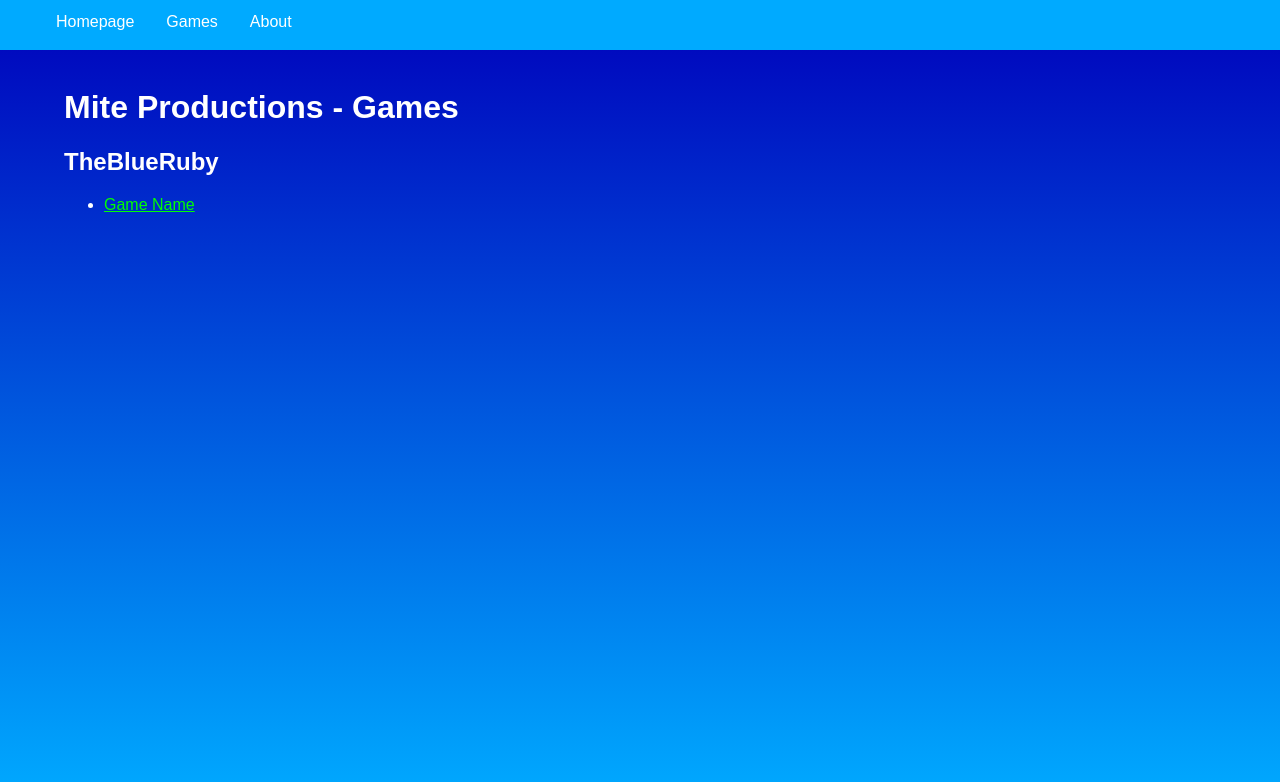
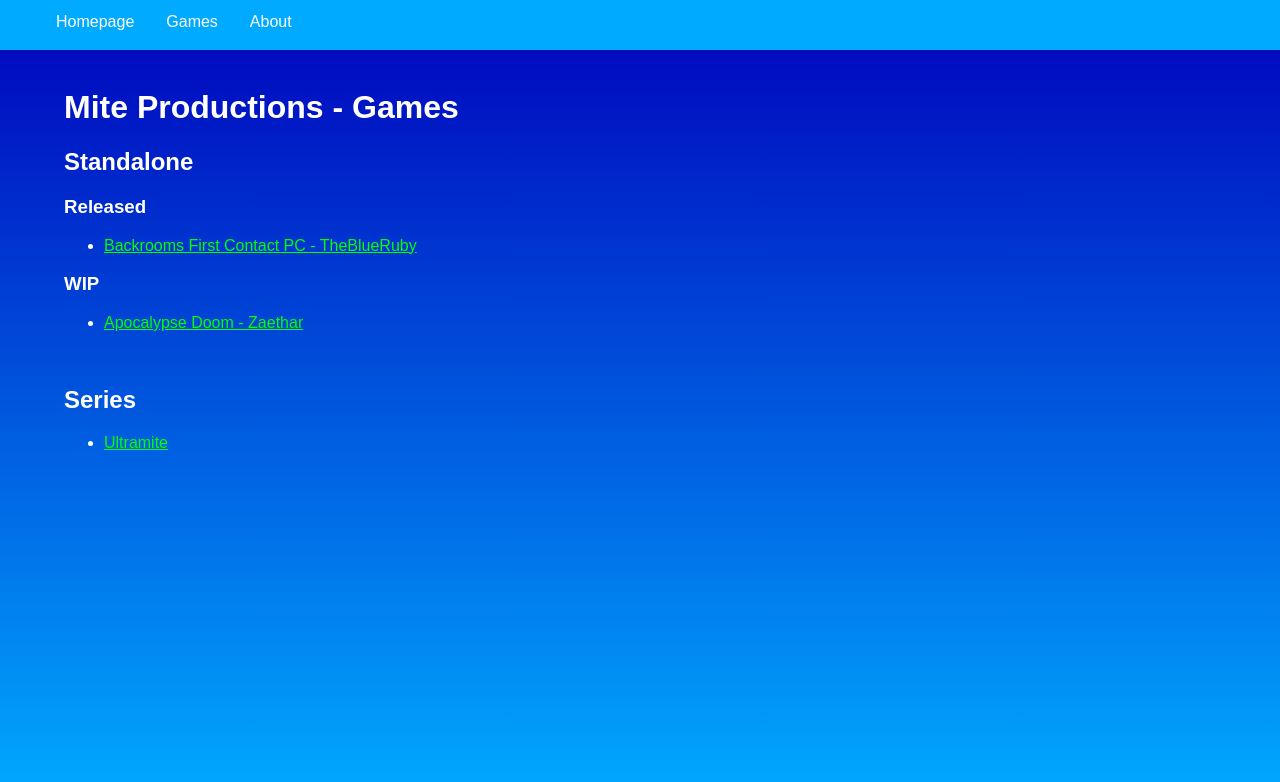
Before and after one commit to TheBlueRuby/miteprod-site-react, a React (Create React App) app: page /games in a window 1280 px wide. Shown: the top 782 px of the page. Built offline with nearby package versions, Linux system fonts and the light colour scheme.

Commit message:
added basic games page

```diff
--- a/src/games/Games.js
+++ b/src/games/Games.js
@@ -1,11 +1,42 @@
 function Games() {
     return (
         <div>
-		<h1>Mite Productions - Games</h1>
-            <h2>TheBlueRuby</h2>
-            <ul>
-				<li><a href="https://blueruby.itch.io/">Game Name</a></li>
-			</ul>
+            <h1>Mite Productions - Games</h1>
+
+            <div>
+                <h2>Standalone</h2>
+
+					<h3>Released</h3>
+					<ul>
+						<li>
+							<a target="_blank" rel="noreferrer" href="https://blueruby.itch.io/backrooms-first-contact/">
+								Backrooms First Contact PC - TheBlueRuby
+							</a>
+						</li>
+					</ul>
+
+					<h3>WIP</h3>
+					<ul>
+						<li>
+							<a target="_blank" rel="noreferrer" href="https://miteprod.vercel.app/games/apocdoom/downloads/ApocDoomEp1.wad">
+								Apocalypse Doom - Zaethar
+							</a>
+						</li>
+					</ul>
+
+            </div>
+			<br />
+			<div>
+				<h2>Series</h2>
+				<ul>
+					<li>
+						<a target="_blank" rel="noreferrer" href="/games/ultramite/">
+							Ultramite
+						</a>
+					</li>
+				</ul>
+			</div>
+
         </div>
     );
 }
```
